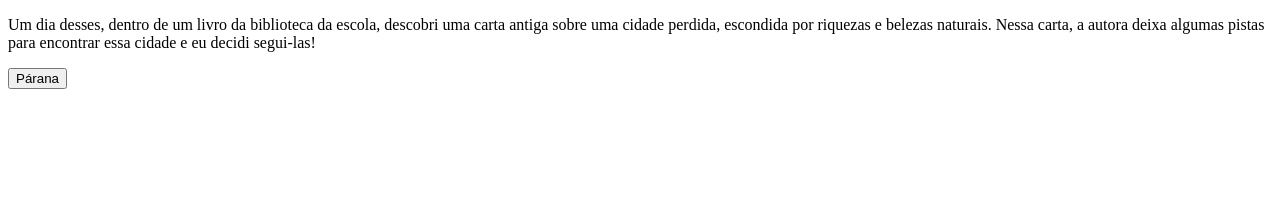
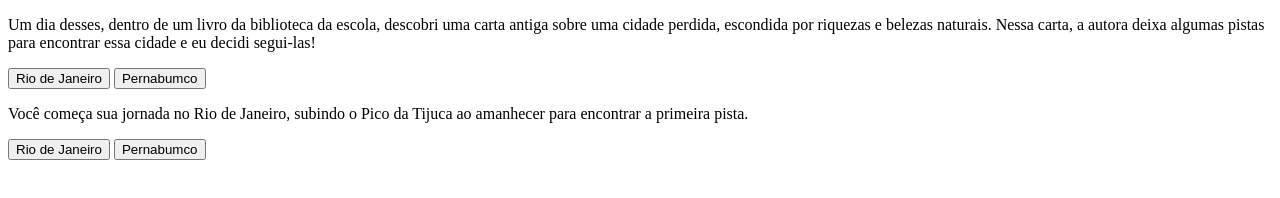
Before and after one commit to natalliaalvessilva-max/CRIANDO-UMA-AVENTURA, a plain HTML site: page index.html in a window 1280 px wide. Drawn offline with Linux system fonts and the light colour scheme; a web font is replaced by a local one.

Commit message:
Update buttons and add new content sections

```diff
--- a/index.html
+++ b/index.html
@@ -10,9 +10,15 @@
 </head>
 <body>
     <main>
-        <div>
+        <div class="passo" id="passo-0">
             <p>Um dia desses, dentro de um livro da biblioteca da escola, descobri uma carta antiga sobre uma cidade perdida, escondida por riquezas e belezas naturais. Nessa carta, a autora deixa algumas pistas para encontrar essa cidade e eu decidi segui-las!</p>
-            <button>Párana</button>
+            <button class="btn-proximo" data-proximo="1">Rio de Janeiro</button>
+            <button class="btn-proximo" data-proximo="2">Pernabumco</button>
+        </div>
+         <div class="passo" id="passo-1">
+            <p>Você começa sua jornada no Rio de Janeiro, subindo o Pico da Tijuca ao amanhecer para encontrar a primeira pista.</p>
+            <button class="btn-proximo" data-proximo="3">Rio de Janeiro</button>
+            <button class="btn-proximo" data-proximo="4">Pernabumco</button>
         </div>
     </main>
 </body>
```
